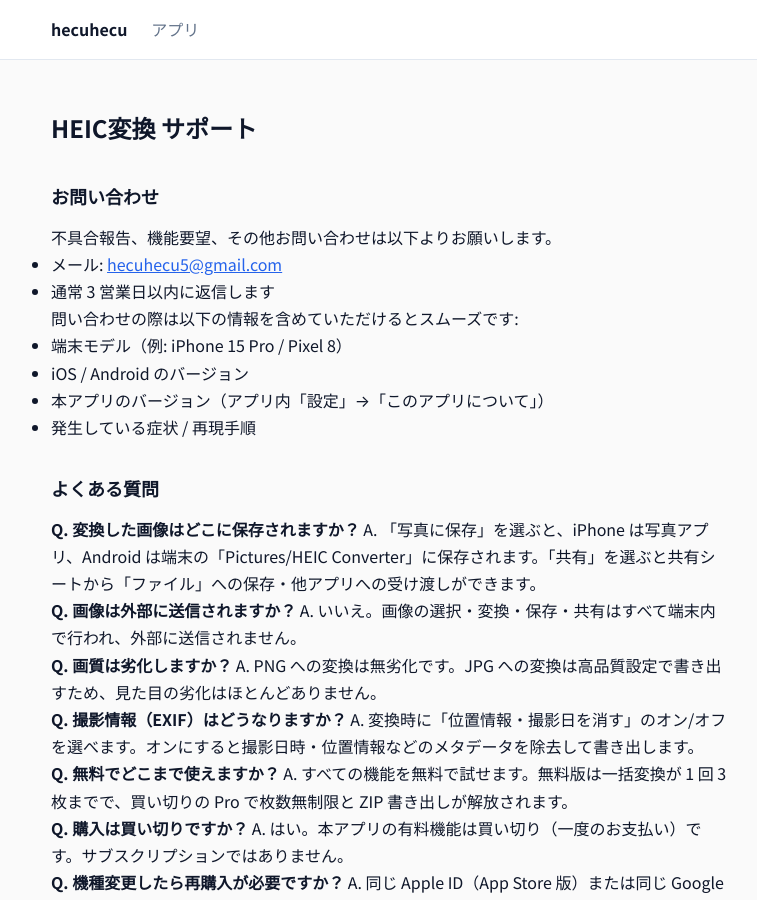
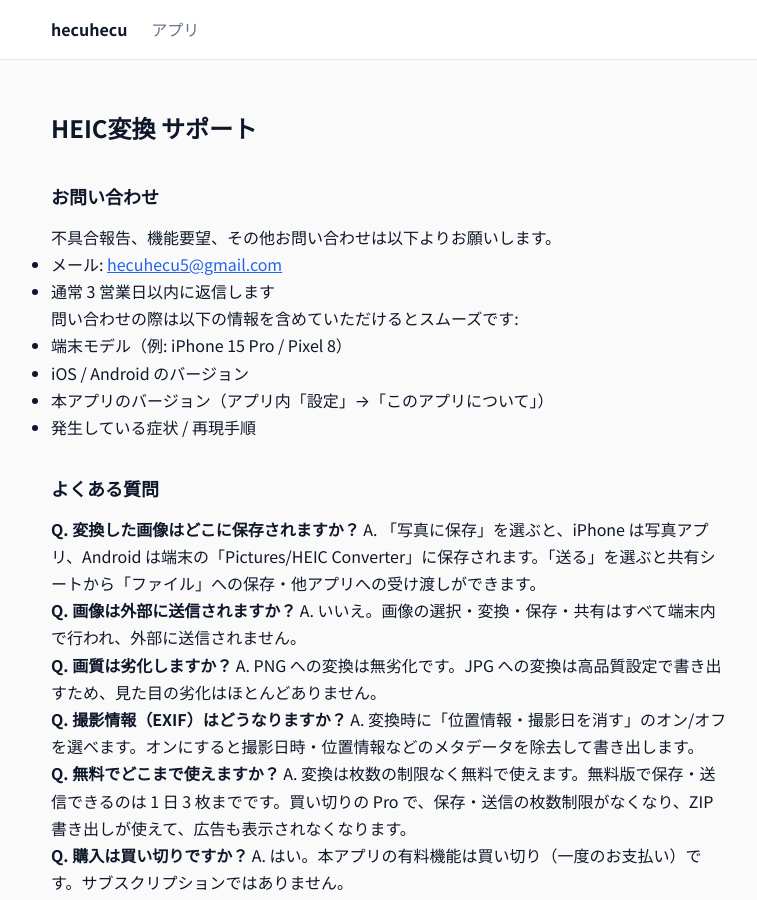
Before and after one commit to hecuhecu/hecuhecu.github.io, a Jekyll site: the page built from apps/heic-converter/support.md, in a window 1280 px wide and 900 px high. Shown: the whole window, without its empty margins (249-1006 px from the left). Built offline with Jekyll 4.4.1, drawn with Linux system fonts in a browser that asks for light colours.

Commit message:
HEIC変換: 無料枠と課金の説明を実装に合わせる (保存・送信が1日3枚)
Co-Authored-By: Claude Opus 5.5 <noreply@anthropic.com>

```diff
--- a/apps/heic-converter/support.md
+++ b/apps/heic-converter/support.md
@@ -23,7 +23,7 @@ published_app: true  # 審査提出時に true へ。false の間は noindex
 ## よくある質問
 
 **Q. 変換した画像はどこに保存されますか？**
-A. 「写真に保存」を選ぶと、iPhone は写真アプリ、Android は端末の「Pictures/HEIC Converter」に保存されます。「共有」を選ぶと共有シートから「ファイル」への保存・他アプリへの受け渡しができます。
+A. 「写真に保存」を選ぶと、iPhone は写真アプリ、Android は端末の「Pictures/HEIC Converter」に保存されます。「送る」を選ぶと共有シートから「ファイル」への保存・他アプリへの受け渡しができます。
 
 **Q. 画像は外部に送信されますか？**
 A. いいえ。画像の選択・変換・保存・共有はすべて端末内で行われ、外部に送信されません。
@@ -35,7 +35,7 @@ A. PNG への変換は無劣化です。JPG への変換は高品質設定で書
 A. 変換時に「位置情報・撮影日を消す」のオン/オフを選べます。オンにすると撮影日時・位置情報などのメタデータを除去して書き出します。
 
 **Q. 無料でどこまで使えますか？**
-A. すべての機能を無料で試せます。無料版は一括変換が 1 回 3 枚までで、買い切りの Pro で枚数無制限と ZIP 書き出しが解放されます。
+A. 変換は枚数の制限なく無料で使えます。無料版で保存・送信できるのは 1 日 3 枚までです。買い切りの Pro で、保存・送信の枚数制限がなくなり、ZIP 書き出しが使えて、広告も表示されなくなります。
 
 **Q. 購入は買い切りですか？**
 A. はい。本アプリの有料機能は買い切り（一度のお支払い）です。サブスクリプションではありません。
```
Also changed, not shown: apps/heic-converter/terms.md (+1 -1 lines).
